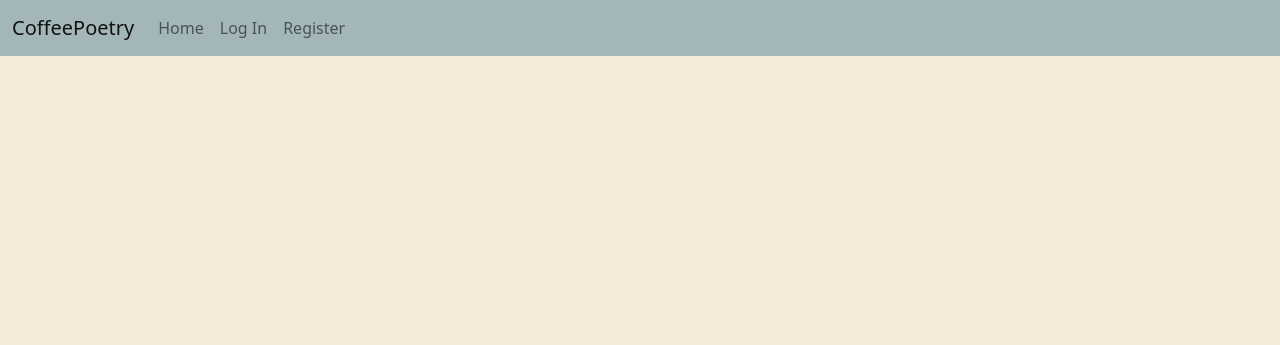
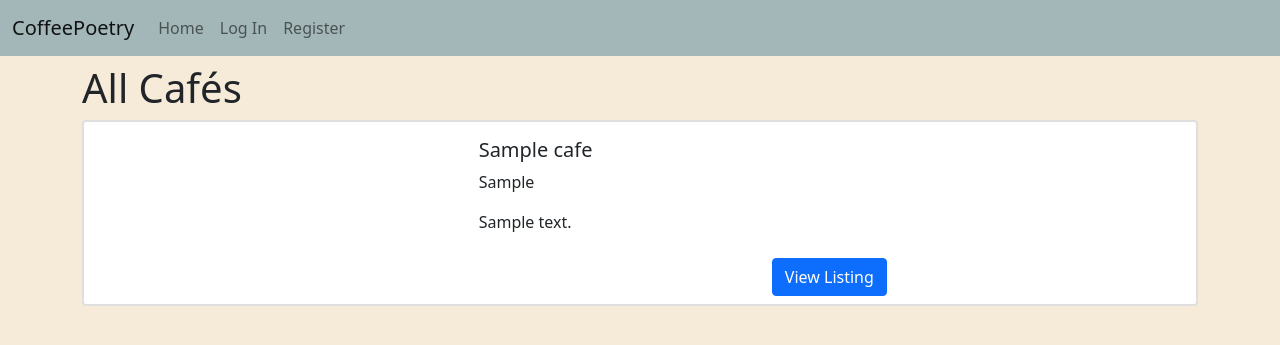
Before and after one commit to lmash/coffeepoetry, a Django app: page / in a window 1280 px wide. Shown: the top 345 px of the page. Run offline with Django 4.2, Linux system fonts and the light colour scheme; tables that the repository leaves empty hold one stand-in row (values such as "Sample post").

Commit message:
Start building the Index List page. Add queryset for Index view
Prior to this change, Index List Page was empty

This change adds the view, queryset and template pages for the Index
Page. Work is incomplete as no image is displayed yet

https://stackoverflow.com/questions/64391494/django-annotate-field-value-from-another-model

```diff
--- /dev/null
+++ b/coffee/templates/coffee/includes/display_image.html
@@ -0,0 +1,9 @@
+{% load static %}
+
+<div class="col-md-4">
+    {% if listing.internal_image %}
+    <img src="{% static listing.url %}" class="card-img" alt="{{ listing.title }}">
+    {% else %}
+    <img src="{{ listing.url }}" class="card-img" alt="{{ listing.title }}">
+    {% endif %}
+</div>
--- /dev/null
+++ b/coffee/templates/coffee/includes/display_poetry.html
@@ -0,0 +1,10 @@
+<!DOCTYPE html>
+<html lang="en">
+<head>
+    <meta charset="UTF-8">
+    <title>Title</title>
+</head>
+<body>
+
+</body>
+</html>
--- /dev/null
+++ b/coffee/templates/coffee/includes/list_display_card.html
@@ -0,0 +1,16 @@
+<div class="card mb-3 text-left border-2">
+    <div class="row no-gutters">
+        {% include "coffee/includes/display_image.html" with cafe=cafe %}
+            <div class="col-md-8">
+                <div class="card-body">
+                    <h5 class="card-title">{{ cafe.name }}</h5>
+                    <p>{{ cafe.location }}</p>
+                    <p class="card-text">{{ cafe.description }}</p>
+                </div>
+                <div class="d-grid gap-2 d-md-flex justify-content-md-center my-2">
+                    <a href="{{ listing.get_absolute_url }}" class="btn btn-primary">View Listing</a>
+                </div>
+            </div>
+<!--        {% include "coffee/includes/display_poetry.html" with cafe=cafe %}-->
+    </div>
+</div>
--- a/coffee/templates/coffee/index.html
+++ b/coffee/templates/coffee/index.html
@@ -1,6 +1,15 @@
 {% extends "coffee/layout.html" %}
+{% load static %}
 
 {% block body %}
-{% if user.is_authenticated %}
-{% endif %}
+
+<div class="container">
+    <h1 class="mt-2">All Cafés</h1>
+    {% for cafe in object_list %}
+
+    {% include "coffee/includes/list_display_card.html" with cafe=cafe %}
+
+    {% endfor %}
+</div>
+
 {% endblock %}
--- a/coffee/views.py
+++ b/coffee/views.py
@@ -1,6 +1,7 @@
 from django.contrib.auth import authenticate, login, logout
 from django.contrib.auth.decorators import login_required
 from django.db import IntegrityError
+from django.db.models import OuterRef, Subquery
 from django.shortcuts import render, redirect
 from django.views.generic import ListView
 
@@ -11,6 +12,20 @@ from .forms import CafeForm
 class HomeView(ListView):
     model = Cafe
     template_name = "coffee/index.html"
+
+    def get_queryset(self):
+        cafes = (
+            Cafe.objects  # Get all Cafe's
+            # .select_related('posted_by')          # resolve posted_by with corresponding user
+            .all()
+            .order_by('-rating', 'name')  # Order by descending rating and then name
+            .annotate(first_photo=Subquery(  # Add the first image found for the Cafe
+                Image.objects.filter(
+                    cafe_id=OuterRef('pk'))
+                .values('name')[:1]))
+        )
+
+        return cafes
 
 
 def cafe_view(request):
```
Also changed, not shown: media/images/Hamad_Darwish_Wallpapers_-1_HLBQgKA.jpg (added), media/images/Hamad_Darwish_Wallpapers_-2_dj7FPV6.jpg (added), media/images/Hamad_Darwish_Wallpapers_-5_OxrRouT.jpg (added).
